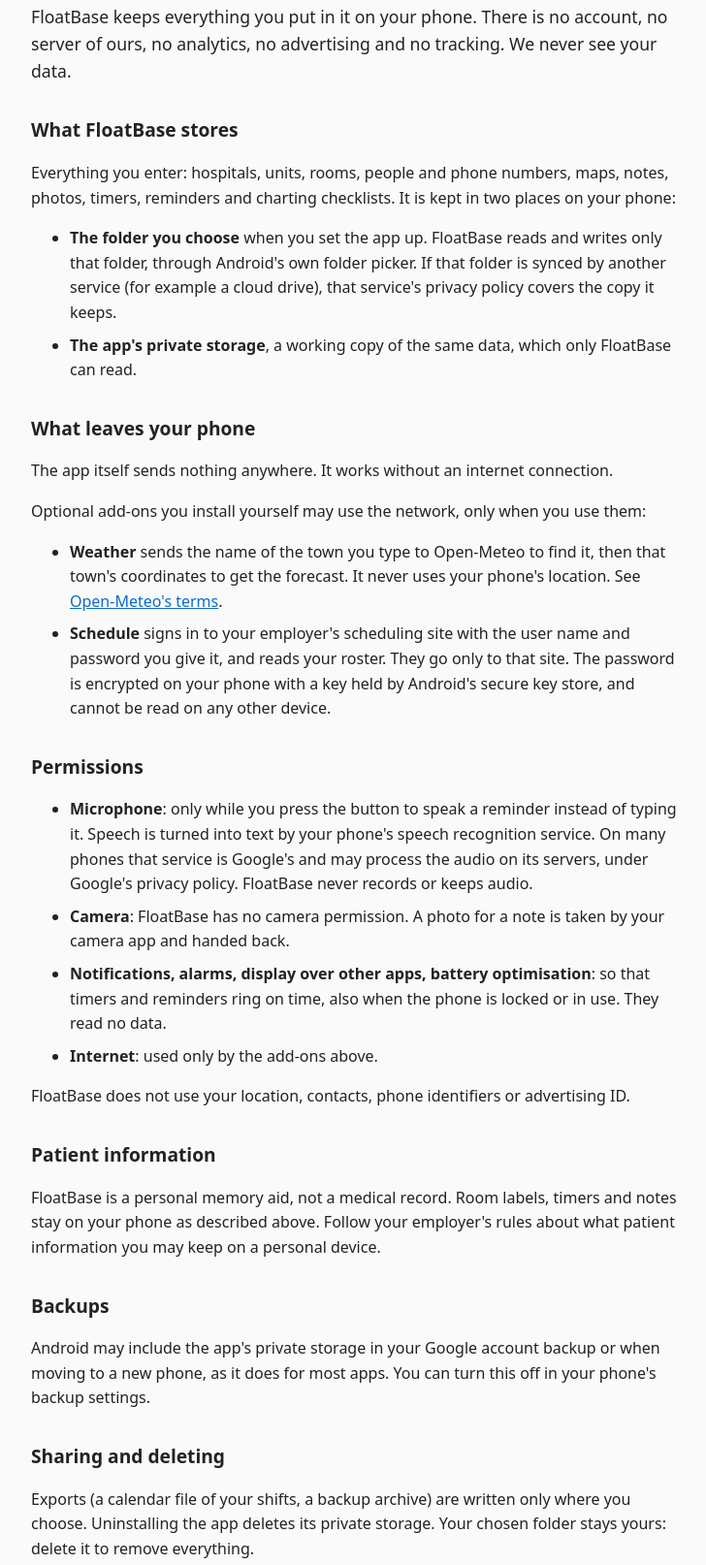
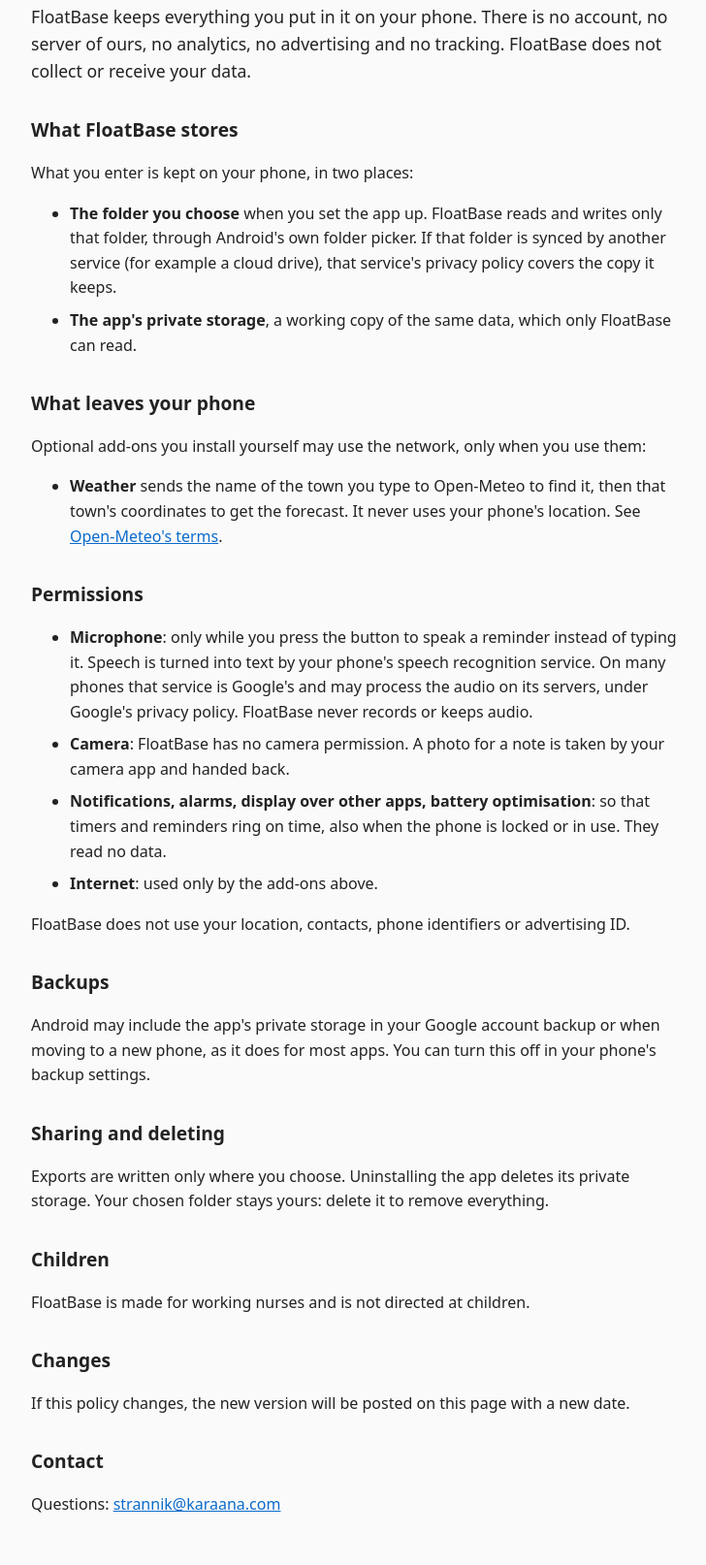
Before and after one commit to ether-strannik/floatbase-web, a plain HTML site: page privacy.html in a window 1280 px wide. Shown: the part 149-1763 px from the top of the page at 97% size, without its empty margins (272-1000 px from the left). Drawn offline with Linux system fonts and the light colour scheme.

Commit message:
docs: shorter privacy policy, contact email

```diff
--- a/privacy.html
+++ b/privacy.html
@@ -15,12 +15,11 @@
 
   <p class="lead">
     FloatBase keeps everything you put in it on your phone. There is no account, no server of ours, no
-    analytics, no advertising and no tracking. We never see your data.
+    analytics, no advertising and no tracking. FloatBase does not collect or receive your data.
   </p>
 
   <h2>What FloatBase stores</h2>
-  <p>Everything you enter: hospitals, units, rooms, people and phone numbers, maps, notes, photos, timers,
-    reminders and charting checklists. It is kept in two places on your phone:</p>
+  <p>What you enter is kept on your phone, in two places:</p>
   <ul>
     <li><strong>The folder you choose</strong> when you set the app up. FloatBase reads and writes only that
       folder, through Android's own folder picker. If that folder is synced by another service (for example a
@@ -30,15 +29,11 @@
   </ul>
 
   <h2>What leaves your phone</h2>
-  <p>The app itself sends nothing anywhere. It works without an internet connection.</p>
   <p>Optional add-ons you install yourself may use the network, only when you use them:</p>
   <ul>
     <li><strong>Weather</strong> sends the name of the town you type to Open-Meteo to find it, then that town's
       coordinates to get the forecast. It never uses your phone's location. See
       <a href="https://open-meteo.com/en/terms">Open-Meteo's terms</a>.</li>
-    <li><strong>Schedule</strong> signs in to your employer's scheduling site with the user name and password you
-      give it, and reads your roster. They go only to that site. The password is encrypted on your phone with a
-      key held by Android's secure key store, and cannot be read on any other device.</li>
   </ul>
 
   <h2>Permissions</h2>
@@ -55,17 +50,12 @@
   </ul>
   <p>FloatBase does not use your location, contacts, phone identifiers or advertising ID.</p>
 
-  <h2>Patient information</h2>
-  <p>FloatBase is a personal memory aid, not a medical record. Room labels, timers and notes stay on your phone
-    as described above. Follow your employer's rules about what patient information you may keep on a personal
-    device.</p>
-
   <h2>Backups</h2>
   <p>Android may include the app's private storage in your Google account backup or when moving to a new phone,
     as it does for most apps. You can turn this off in your phone's backup settings.</p>
 
   <h2>Sharing and deleting</h2>
-  <p>Exports (a calendar file of your shifts, a backup archive) are written only where you choose. Uninstalling
+  <p>Exports are written only where you choose. Uninstalling
     the app deletes its private storage. Your chosen folder stays yours: delete it to remove everything.</p>
 
   <h2>Children</h2>
```
